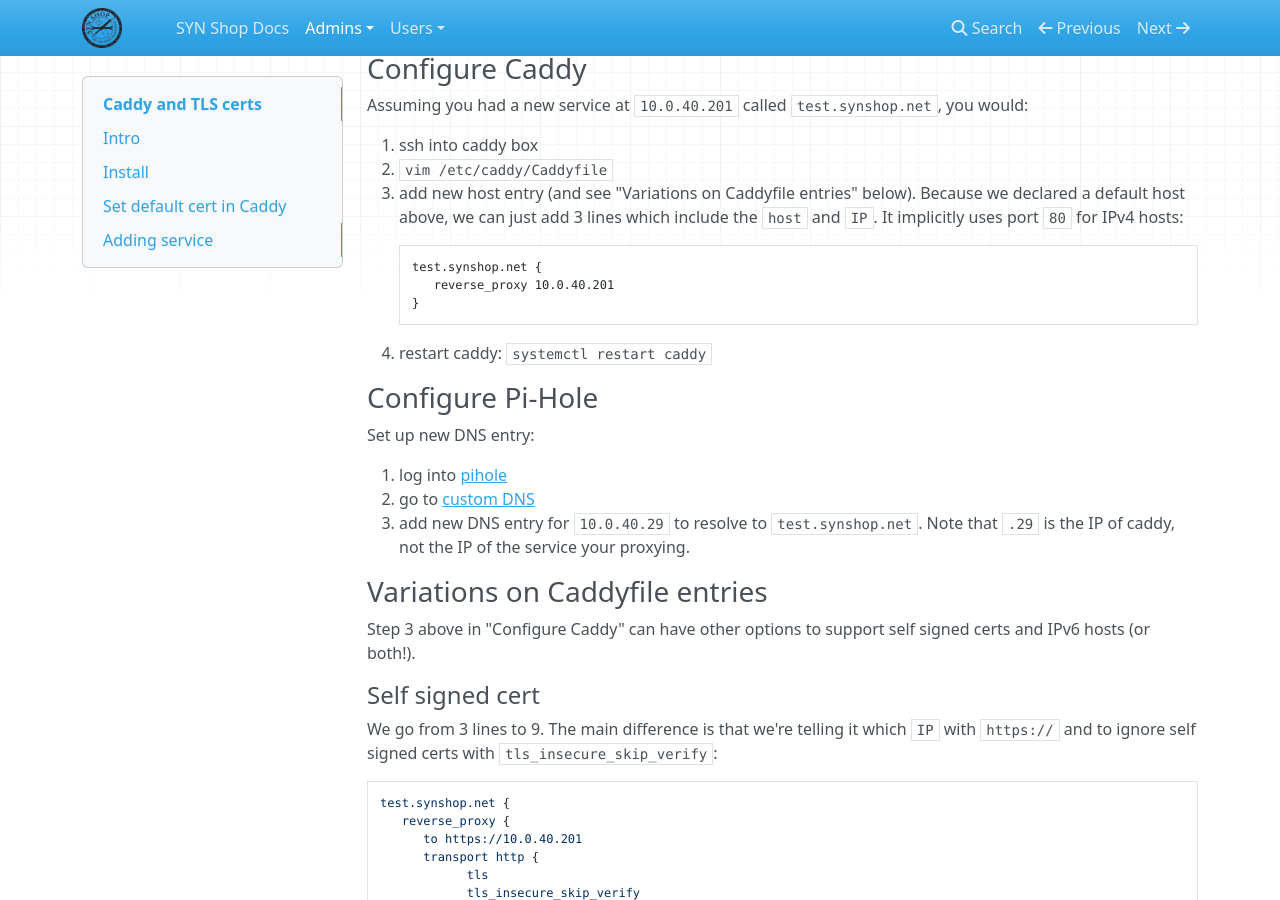
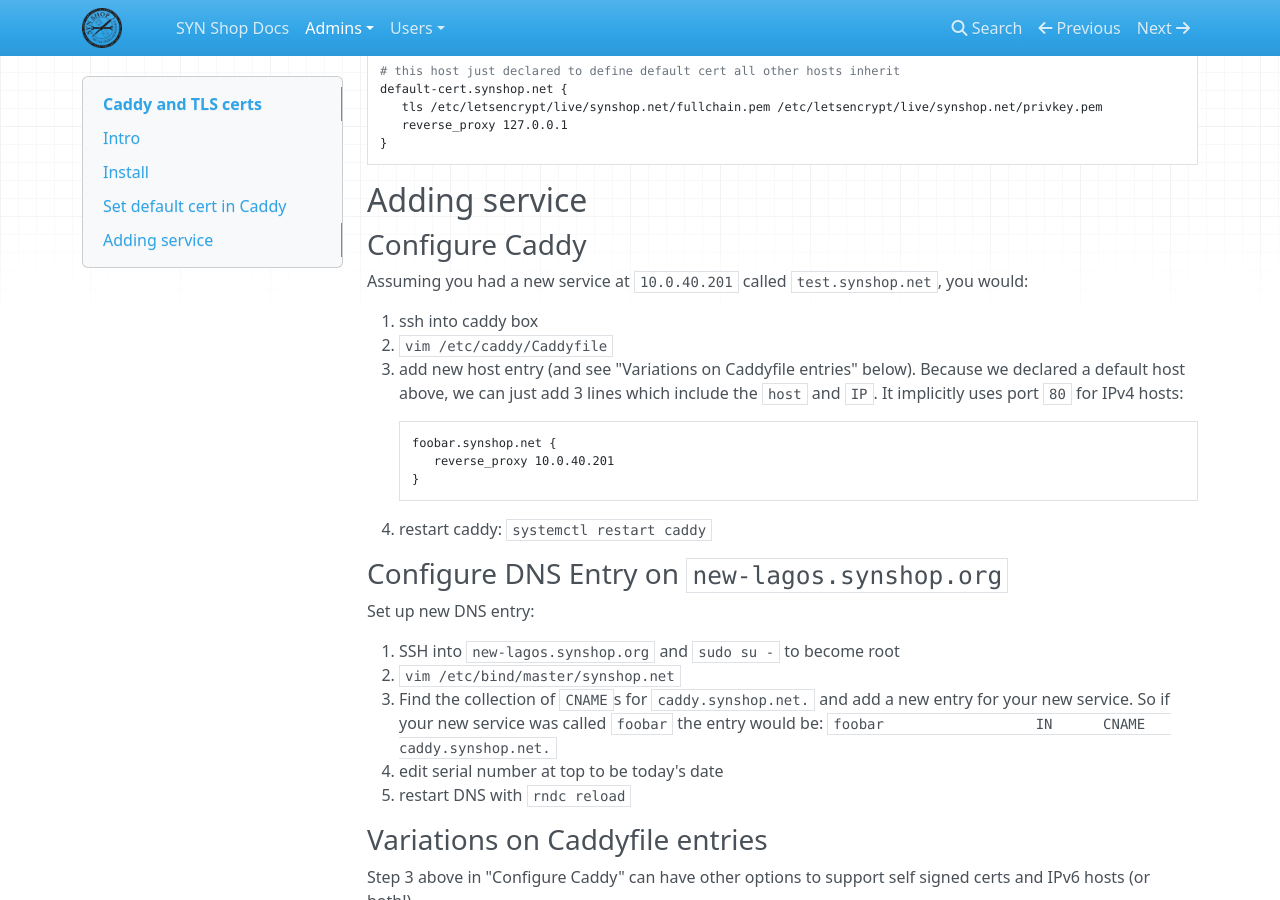
Before and after one commit to synshop/rtfm, an MkDocs documentation site: the page built from docs/admins/Caddy and TLS certs.md, in a window 1280 px wide and 900 px high, scrolled down 1913 px. Built offline with MkDocs 1.6.1, drawn with Linux system fonts in a browser that asks for light colours; nearby versions of some CDN libraries; some of the changed text lies outside the part shown.

Commit message:
Update Caddy and TLS certs.md

````diff
--- a/docs/admins/Caddy and TLS certs.md
+++ b/docs/admins/Caddy and TLS certs.md
@@ -53,7 +53,9 @@
 
 ### First time cert generation w/ DNS update
 
-You only have to do this ONCE!
+**You only have to do this ONCE!**
+
+On the Caddy box, initiate a request for `*.synshop.net` and `synshop.net` domains, with a manual DNS validation:
 
 ```bash
 sudo certbot certonly --manual --manual-auth-hook /etc/letsencrypt/acme-dns-auth.py --preferred-challenges dns --debug-challenges -d \*.synshop.net -d synshop.net
@@ -66,6 +68,7 @@
 ```
 
 Create this by:
+
 1. SSH to `new-lagos.synshop.org`
 1. `sudo su -`
 1. `vim /etc/bind/master/synshop.net`
@@ -108,19 +111,24 @@
 2. `vim /etc/caddy/Caddyfile`
 3. add new host entry (and see "Variations on Caddyfile entries" below). Because we declared a default host above, we can just add 3 lines which include the `host` and `IP`.  It implicitly uses port `80` for IPv4 hosts:
 
-        test.synshop.net {
+        foobar.synshop.net {
            reverse_proxy 10.0.40.201
         }
 
 4. restart caddy:  `systemctl restart caddy`
 
-### Configure Pi-Hole
+### Configure DNS Entry on `new-lagos.synshop.org`
 
 Set up new DNS entry:
 
-1. log into [pihole](https://10.0.40.66/admin/)
-2. go to   [custom DNS](https://10.0.40.66/admin/dns_records.php)
-4. add new DNS entry for `10.0.40.29` to resolve to  `test.synshop.net`. Note that `.29` is the IP of caddy, not the IP of the service your proxying.
+1. SSH into `new-lagos.synshop.org` and `sudo su -` to become root
+1. `vim /etc/bind/master/synshop.net`
+4. Find the collection of `CNAME`s for `caddy.synshop.net.` and add a new entry for your new service.  So if your new service was called `foobar` the entry would be:
+   ```
+   foobar                  IN      CNAME   caddy.synshop.net.
+   ```
+1. edit serial number at top to be today's date
+1. restart DNS with `rndc reload`
 
 
 ### Variations on Caddyfile entries
````
